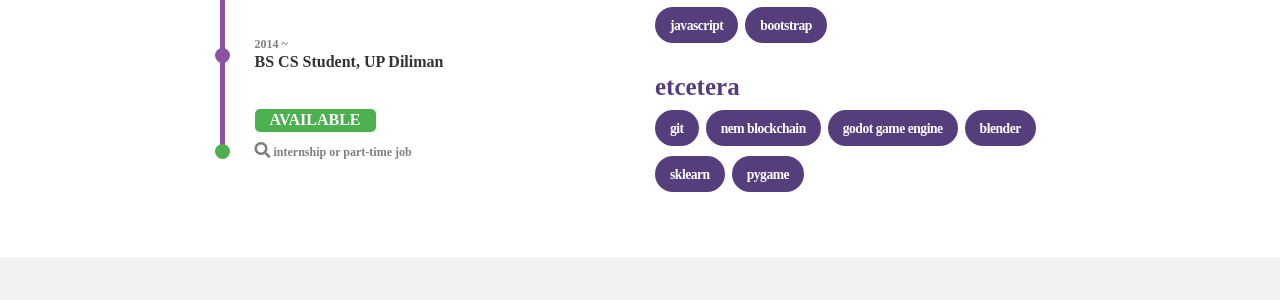
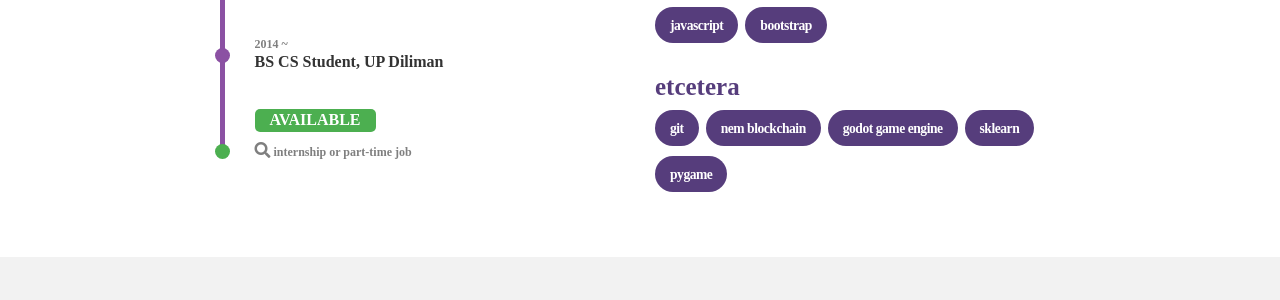
Before and after one commit to jennieablog/jennieablog.github.io, a Jekyll site: the page built from portfolio.html, in a window 1280 px wide. Shown: the part 648-948 px from the top of the page. Built offline with Jekyll 4.4.1, drawn with Linux system fonts in a browser that asks for light colours; nearby versions of some CDN libraries; some web fonts are replaced.

Commit message:
edit portfolio

```diff
--- a/_config.yml
+++ b/_config.yml
@@ -46,7 +46,6 @@ theme_settings :
       - skill : git
       - skill : nem blockchain
       - skill : godot game engine
-      - skill : blender
       - skill : sklearn
       - skill : pygame
 
```
